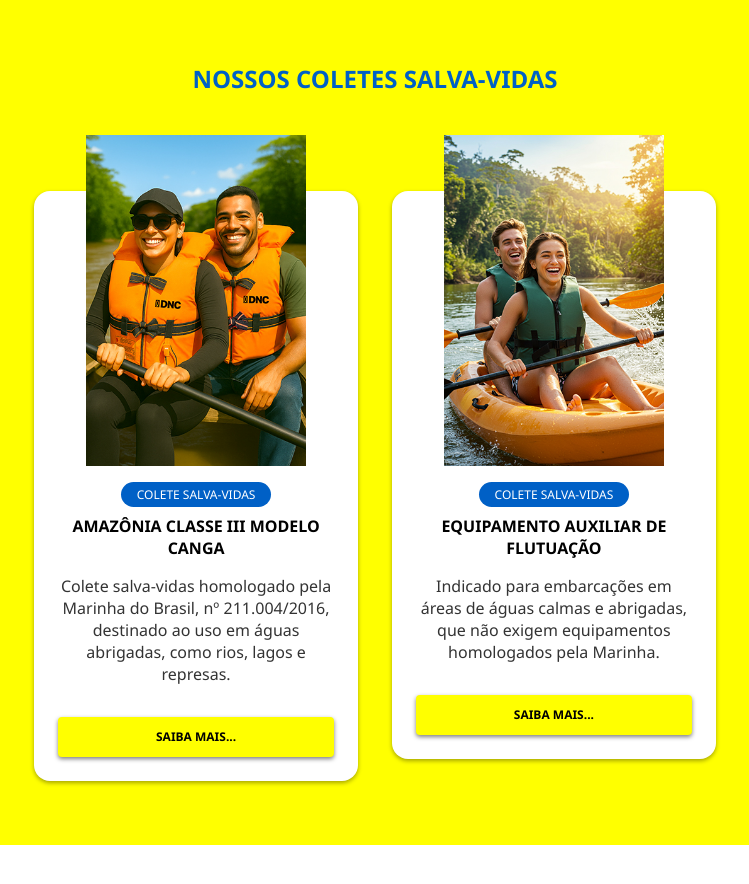
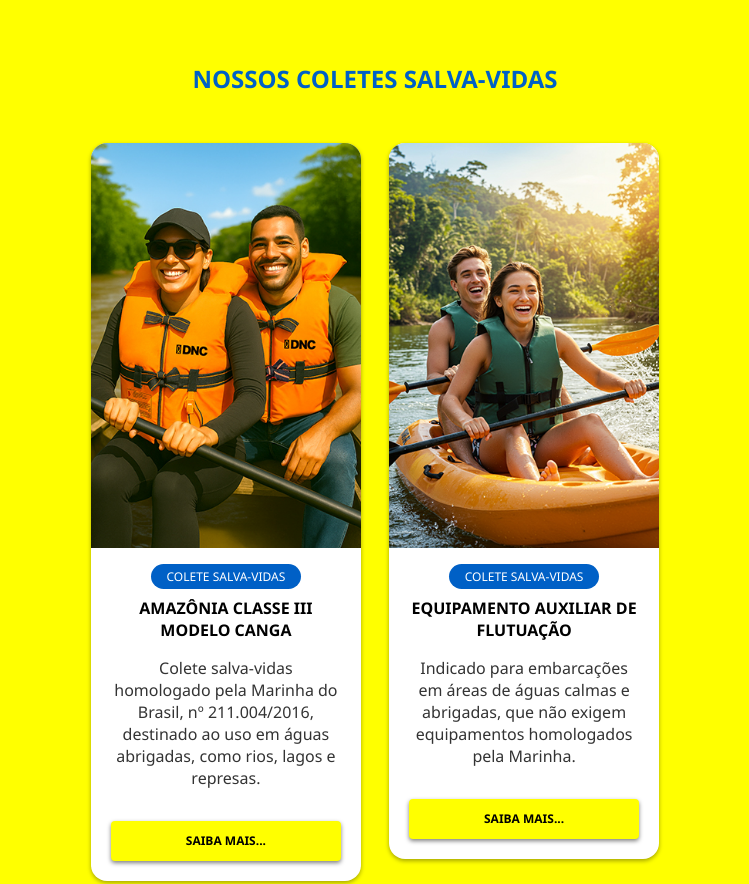
Before and after one commit to 2pnaweb/dnc-equip, a plain HTML site: page index.html in a window 1280 px wide. Shown: the part 1420-2304 px from the top of the page, without its empty margins (265-1014 px from the left). Drawn offline with Linux system fonts and the light colour scheme.

Commit message:
Add files via upload

```diff
--- a/CSS/style.css
+++ b/CSS/style.css
@@ -221,8 +221,6 @@ p {
   height: 0;
   margin-bottom: 2rem;
   overflow: hidden;
-  border-radius: 0.5rem; /* opcional, para bordas arredondadas */
-  box-shadow: 0 4px 8px rgba(0,0,0,0.1); /* opcional, para visual aprimorado */
 }
 
 .video-container iframe {
@@ -267,7 +265,7 @@ p {
 }
 
 .salva-vidas {
-    max-width: 60%;
+    max-width: 50%;
 
     display: grid;
     grid-template-columns: 47.5% 47.5%;
@@ -275,7 +273,7 @@ p {
 
     align-items: start;
     justify-content: center;
-    margin: 3rem auto 0;
+    margin: 0 auto;
 
     text-align: center;
 
@@ -293,7 +291,13 @@ p {
     box-shadow: 0 2px 4px rgba(0, 0, 0, 0.35);
     transition: transform 0.3s;
 
-    padding: 1.5rem;
+    overflow: hidden;
+
+    /* padding: 1.5rem; */
+}
+
+.colete-descricao {
+    padding: 0 1.25rem 1.25rem;
 }
 
 .card-colete h4 {
@@ -327,8 +331,7 @@ p {
 }
 
 .card-colete img {
-    width: 80%;
-    margin: -5rem auto 0;
+    width: 100%;
     height: auto;
     object-fit: contain;
 }
@@ -392,6 +395,10 @@ p {
 .section-uniformes {
     background: linear-gradient(210deg, var(--cor-cinza-claro), var(--cor-cinza-medio));
     /* padding: 4rem 0; */
+}
+
+.section-uniformes .container {
+    max-width:fit-content;
 }
 
 .div-uniformes {
```
Also changed, not shown: CSS/navbar.css (line endings or trailing spaces).
